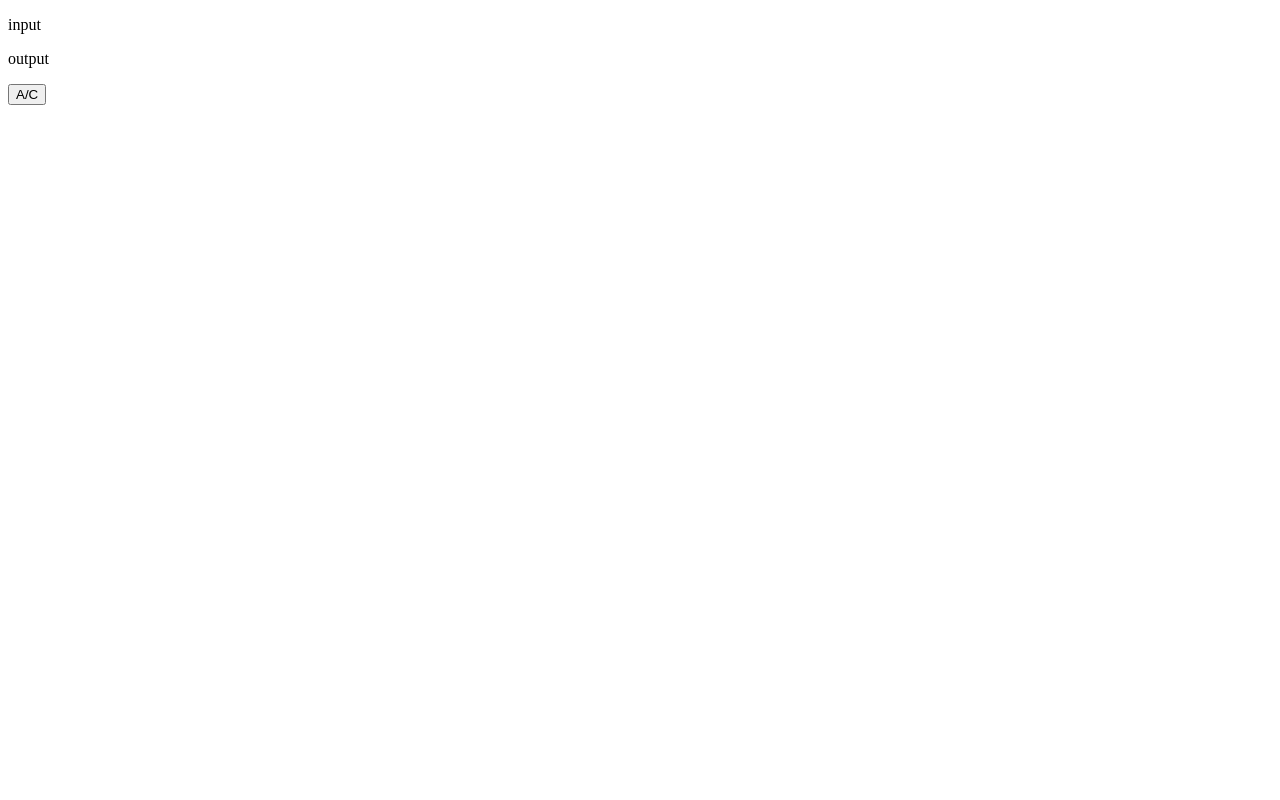
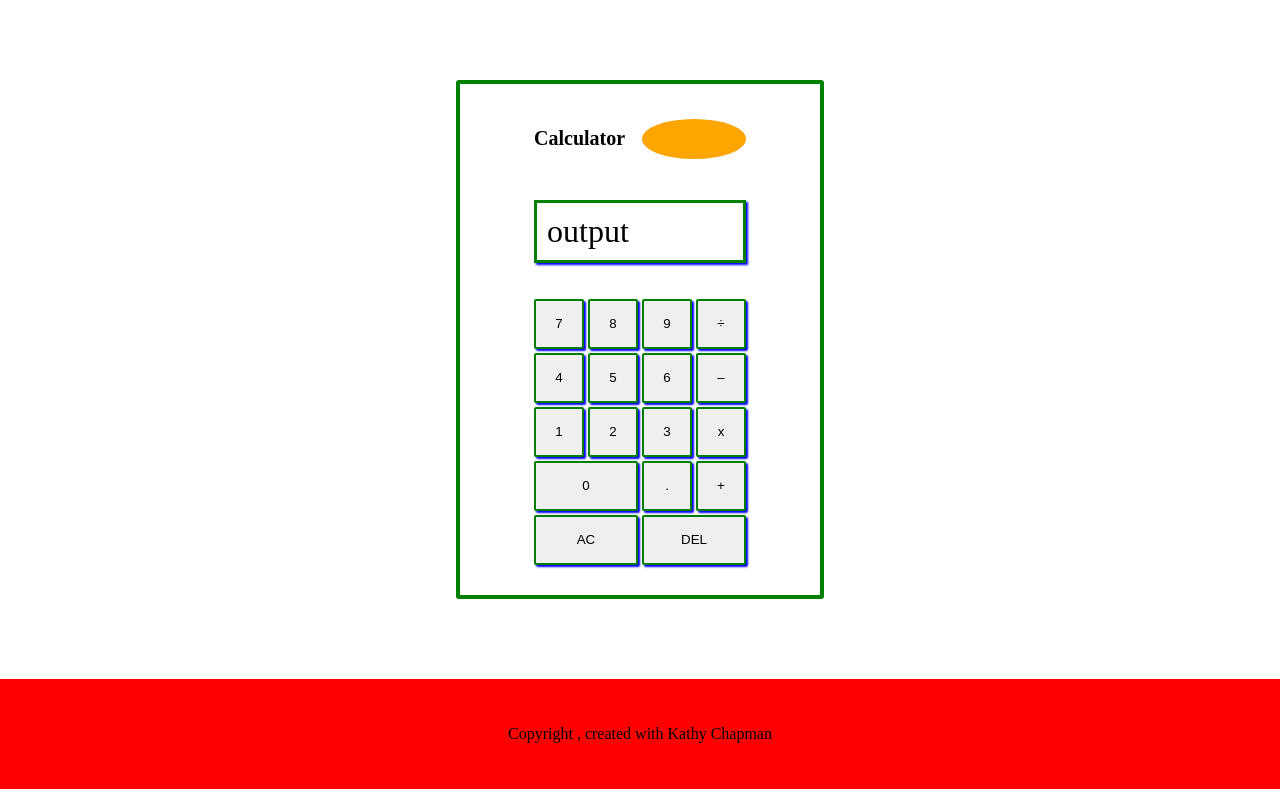
Before and after one commit to K95Monty/Calculator, a plain HTML site: page index.html in a window 1280 px wide. Drawn offline with Linux system fonts and the light colour scheme.

Commit message:
Add files via upload
added number buttons

created styles sheet

```diff
--- /dev/null
+++ b/css/styles.css
@@ -0,0 +1,80 @@
+body {
+    margin: 0;
+    padding: 0;
+    width: 100%;
+    font-size: 16px;
+}
+
+.container {
+    margin: 80px auto;
+    width: 300px;
+    border: 4px solid green;
+    border-radius: 3px;
+    padding: 30px;
+    font-size: 2em;
+    display: grid;
+    grid-template-columns: repeat(4, 50px);
+    grid-gap: 4px;
+    justify-content: center;
+    align-items: center;
+}
+
+#output {
+    grid-column: 1 / span 4;
+    padding: 10px;
+    border: 3px solid green;
+    box-shadow: 2px 2px 2px blue;
+}
+
+button {
+    padding: 10px;
+    text-align: center;
+    height: 50px;
+    border: 2px solid green;
+    border-radius: 2px;
+    box-shadow: 2px 2px 2px blue;
+}
+
+button:hover, button:active {
+    background-color: red;
+    box-shadow: 2px 2px 2px blue,
+                3px 3px 3px blue;
+}
+
+h1 {
+    grid-column: 1 / span 1;
+    font-size: 20px;
+}
+
+#box {
+    grid-column: 3 / span 2;
+    border-radius: 50%;
+    background-color: orange;
+    height: 40px;
+}
+
+#zero {
+    grid-column: 1 / span 2;
+}
+
+#equal {
+    grid-column: 1 / span 2;
+}
+
+#delete {
+    grid-column: 3 / span 2;
+}
+
+footer {
+    width: 100%;
+    margin: 0 auto;
+    text-align: center;
+    padding: 30px 0;
+    background-color: red;
+}
+
+@media screen and (max-width: 480px) and (min-width: 350px) {
+    .container {
+        width: 60%;
+    }
+}
--- a/index.html
+++ b/index.html
@@ -3,14 +3,47 @@
     <meta>
 
     </meta>
+    <link href="css\styles.css" rel="stylesheet">
 </head>
     <body>
 
-        <p id="input">input</p>
-        <p id="output">output</p>
 
 
-        <button id="submit" onclick="submitEquation()">A/C</button>
+        <div class="container">
+            <h1>Calculator</h1>
+            <div id="box"></div>
+            <p id="output">output</p>
+                <button class="number">7</button>
+                <button class="number">8</button>
+                <button class="number">9</button>
+                <button class="number" id="divide">&divide;</button>
+
+                <button class="number">4</button>
+                <button class="number">5</button>
+                <button class="number">6</button>
+                <button class="number" id="subtract">&ndash;</button>
+
+                <button class="number">1</button>
+                <button class="number">2</button>
+                <button class="number">3</button>
+                <button class="" id="times">x</button>
+
+                <button class="number" id="zero">0</button>
+                <button class="" id="dot">&period;</button>
+                <button class="number" id="add">&plus;</button>
+
+                <button id="equal" onclick="submit()">AC</button>
+                <button id="delete" onclick="backspace()">DEL</button>
+        </div>
+
+        <footer>
+            <p>Copyright , created with   Kathy Chapman</p>
+        </footer>
+
+
+
+
         <script type="text/javascript" src="js\app.js"></script>
+
     </body>
 </html>
--- a/js/app.js
+++ b/js/app.js
@@ -1,11 +1,11 @@
-// const equation = "2+4";
-// const equationSpilt = equation.split("");
+const equation = "22 + 4";
+const equationSpilt = equation.split(" "); //spilt the eqution into an array
 
-// function stringToNum() {
-//     equationSpilt.forEach(element =>)
-// };
+//check if the string elements can be turned into a number
+//push these into a new array
+//calculate the total in the array
 
 
-function submitEquation () {
+function submit () {
     document.getElementById("output").innerHTML = "hello";
 }
```
